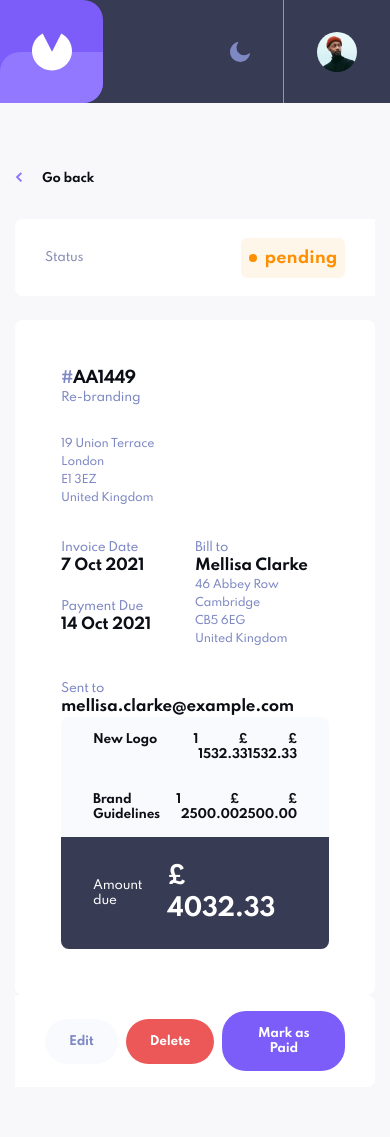
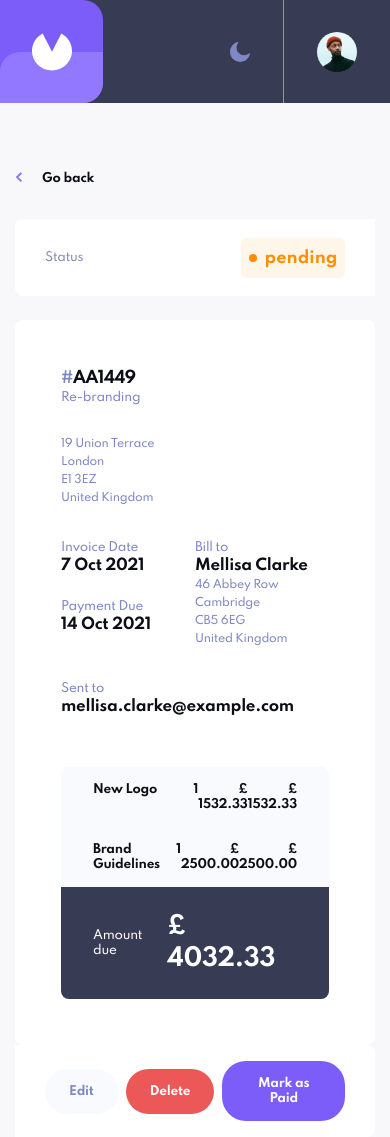
Before and after one commit to nlukic97/react-invoice-app, a React (Create React App) app: page /invoice/AA1449 in a window 390 px wide. Before the commit the page ends 1087 px from the top, so only its background shows below. Built offline with nearby package versions, Linux system fonts and the light colour scheme.

Commit message:
more mobile design

```diff
--- a/src/components/InvoicePage.js
+++ b/src/components/InvoicePage.js
@@ -5,6 +5,7 @@ import {useState} from "react";
 import {convertDate} from "../methods/HelperMethods"; //import of custom helper method (used in InvoiceListItem.js and InvoicePage.js)
 import Form from "./Form";
 import ConfirmDeletion from "./ConfirmDeletion";
+import InvoiceProducts from "./InvoiceProducts";
 
 const InvoicePage = ({invoices, deleteInvoice, markAsPaid, updateInvoice}) => {
 
@@ -33,7 +34,6 @@ const InvoicePage = ({invoices, deleteInvoice, markAsPaid, updateInvoice}) => {
         }
         setConfirmDeleteVisibility(false);
     }
-
 
     return (
         <div className="single_page_invoice">
@@ -149,21 +149,7 @@ const InvoicePage = ({invoices, deleteInvoice, markAsPaid, updateInvoice}) => {
                             </div>
 
                             {/* Rendering all items of the invoice */}
-                            {invoice.items.map((item,index)=> {
-                                return (
-                                <div className="items-container" key={index}>
-                                    <div className="left">
-                                        <h4>{item.name}</h4>
-                                    </div>
-
-                                    <div className="right">
-                                        <h4 className="quantity color-grayblue">{item.quantity}</h4>
-                                        <h4 className="price color-grayblue">&#163; { (item.price === null) ? null : item.price.toFixed(2) }</h4>
-                                        <h4 className="total">&#163; { (item.total === null) ? null : item.total.toFixed(2) }</h4>
-                                    </div>
-                                </div>
-                                )
-                            })}
+                            {invoice.items.map((item,index)=> <InvoiceProducts item={item} key={index}/>)}
 
                             {/* Displaying the total due amount for the invoice */}
                             <div className="amount-due">
--- /dev/null
+++ b/src/components/InvoiceProducts.js
@@ -0,0 +1,19 @@
+import React from 'react'
+
+const InvoiceProducts = ({item}) => {
+    return (
+        <div className="items-container">
+            <div className="left">
+                <h4>{item.name}</h4>
+            </div>
+
+            <div className="right">
+                <h4 className="quantity color-grayblue">{item.quantity}</h4>
+                <h4 className="price color-grayblue">&#163; { (item.price === null) ? null : item.price.toFixed(2) }</h4>
+                <h4 className="total">&#163; { (item.total === null) ? null : item.total.toFixed(2) }</h4>
+            </div>
+        </div>
+    )
+}
+
+export default InvoiceProducts
--- a/src/css/App.css
+++ b/src/css/App.css
@@ -800,6 +800,9 @@ html.dark-theme .toggle-theme-icon {
     flex-basis: 100%;
     margin-top: 30px;
   }
+  .single_page_invoice .flex-container .data-container .invoice-items-card {
+    margin-top: 50px;
+  }
   .single_page_invoice .flex-container .data-container .invoice-items-card .sp-labels {
     display: none;
   }
--- a/src/scss/imports/_mediaQuery.scss
+++ b/src/scss/imports/_mediaQuery.scss
@@ -106,6 +106,7 @@
                 }
 
                 .invoice-items-card {
+                    margin-top: 50px;
                     .sp-labels {
                         display: none;
                     }
```
Also changed, not shown: 1 other file (tests, documents, lock files or other folders).
